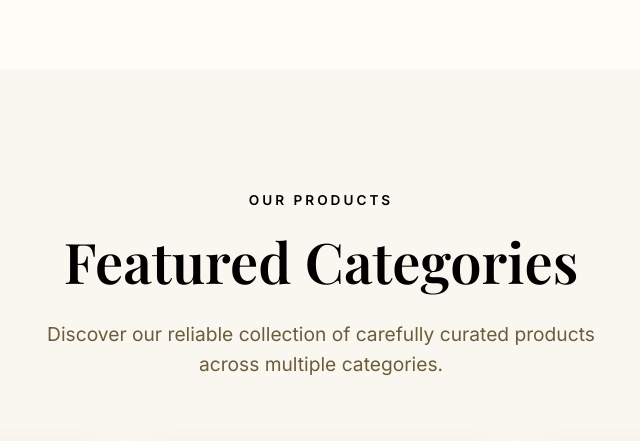
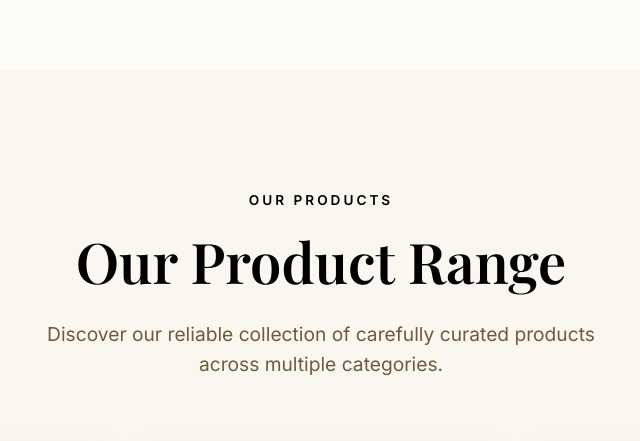
Before and after one commit to ShivaShrStha/dharaharatraders, a PHP site: page / in a window 1280 px wide. Shown: the part 2094-2535 px from the top of the page, without its empty margins (319-959 px from the left). Run offline with PHP 8.4, Linux system fonts and the light colour scheme.

Commit message:
✨ Refactor product image handling; enhance image auto-matching by name, improve fallback logic, and update section titles for clarity.

```diff
--- a/index.php
+++ b/index.php
@@ -7,17 +7,39 @@
 // Homepage for Dharahara Traders - Ultra Reliable Design
 require_once 'admin/database.php';
 
-// Get featured products
+// Get all active products from admin
 $featured_products = [];
 try {
     $db = new Database();
     $conn = $db->getConnection();
 
-    $stmt = $conn->prepare("SELECT * FROM products WHERE status = 'active' ORDER BY created_at DESC LIMIT 6");
+    $stmt = $conn->prepare("SELECT * FROM products WHERE status = 'active' ORDER BY created_at DESC");
     $stmt->execute();
     $featured_products = $stmt->fetchAll(PDO::FETCH_ASSOC);
 } catch(Exception $e) {
     // Continue without products if database error
+}
+
+// Build an index of available images in uploads/products to auto-match by product name
+$slugify = function(string $text): string {
+  $text = strtolower($text);
+  $text = iconv('UTF-8', 'ASCII//TRANSLIT', $text);
+  $text = preg_replace('/[^a-z0-9]+/i', '', $text);
+  return $text ?? '';
+};
+$imageIndex = [];
+$uploadsDir = __DIR__ . '/uploads/products';
+if (is_dir($uploadsDir)) {
+  $patterns = ['/*.jpg','/*.jpeg','/*.png','/*.webp','/*.gif','/*.JPG','/*.JPEG','/*.PNG','/*.WEBP','/*.GIF'];
+  foreach ($patterns as $pattern) {
+    foreach (glob($uploadsDir . $pattern) as $file) {
+      $base = pathinfo($file, PATHINFO_FILENAME);
+      $key = $slugify($base);
+      if ($key !== '') {
+        $imageIndex[$key] = '/uploads/products/' . basename($file);
+      }
+    }
+  }
 }
 ?>
 <!doctype html>
@@ -593,7 +615,7 @@ try {
       <div class="container">
         <div class="section-header">
           <div class="section-eyebrow">Our Products</div>
-          <h2 class="section-title">Featured Categories</h2>
+          <h2 class="section-title">Our Product Range</h2>
           <p class="section-subtitle">Discover our reliable collection of carefully curated products across multiple categories.</p>
         </div>
         <div class="products-grid">
@@ -604,23 +626,33 @@ try {
                   // Use actual uploaded product images with proper URL encoding
                   $img = '/img/placeholder.svg'; // Local fallback placeholder
 
-                  // Check for uploaded image (prefer image_url, fallback to image column)
-                  $imagePath = !empty($product['image_url']) ? $product['image_url'] : (!empty($product['image']) ? $product['image'] : '');
+                  // Determine image path: prefer explicit DB fields, otherwise try auto-match by name from uploads
+                  $imagePath = '';
+                  if (!empty($product['image_url'])) {
+                    $imagePath = $product['image_url'];
+                  } elseif (!empty($product['image'])) {
+                    $imagePath = $product['image'];
+                  } elseif (!empty($product['name'])) {
+                    $nameKey = $slugify($product['name']);
+                    if ($nameKey && isset($imageIndex[$nameKey])) {
+                      $imagePath = $imageIndex[$nameKey];
+                    }
+                  }
 
                   if (!empty($imagePath)) {
-                    // Ensure path starts with slash and normalize
-                    if (!str_starts_with($imagePath, '/')) {
-                      $imagePath = '/' . $imagePath;
+                    // Ensure path starts with slash and normalize when it's a local path
+                    if (!preg_match('#^https?://#i', $imagePath)) {
+                      if (!str_starts_with($imagePath, '/')) {
+                        $imagePath = '/' . $imagePath;
+                      }
                     }
+                    // Extract directory and filename for proper URL encoding (encode only filename)
+                    $pathParts = pathinfo($imagePath);
+                    $directory = $pathParts['dirname'] ?? '';
+                    $filename = $pathParts['basename'] ?? '';
 
-                    // Extract directory and filename for proper URL encoding
-                    $pathParts = pathinfo($imagePath);
-                    $directory = $pathParts['dirname'];
-                    $filename = $pathParts['basename'];
-
-                    // URL encode only the filename part to handle spaces
                     $encodedFilename = rawurlencode($filename);
-                    $img = $directory . '/' . $encodedFilename;
+                    $img = ($directory ? $directory . '/' : '/') . $encodedFilename;
                   }
                 ?>
                 <img src="<?php echo $img; ?>?v=<?php echo time(); ?>" alt="<?php echo htmlspecialchars($product['name']); ?>" class="product-image" onerror="this.src='/img/placeholder.svg';">
```
